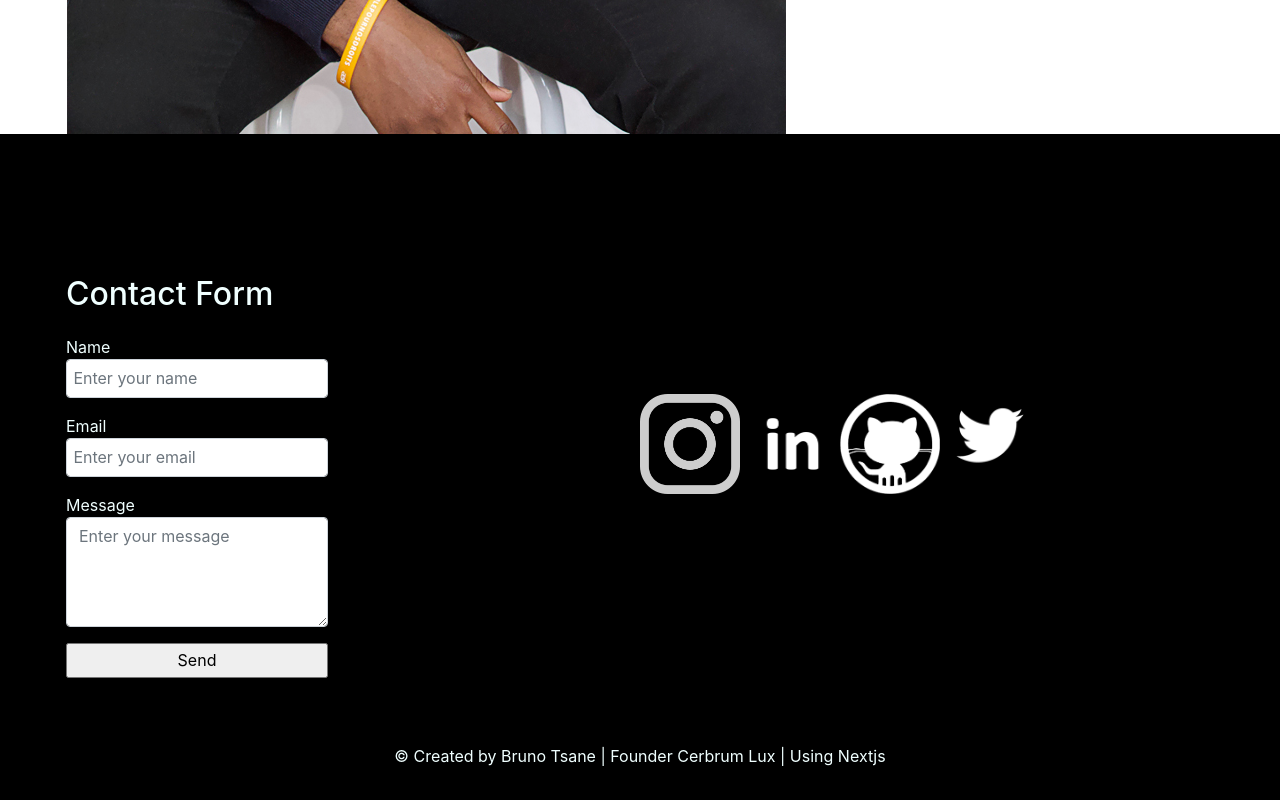
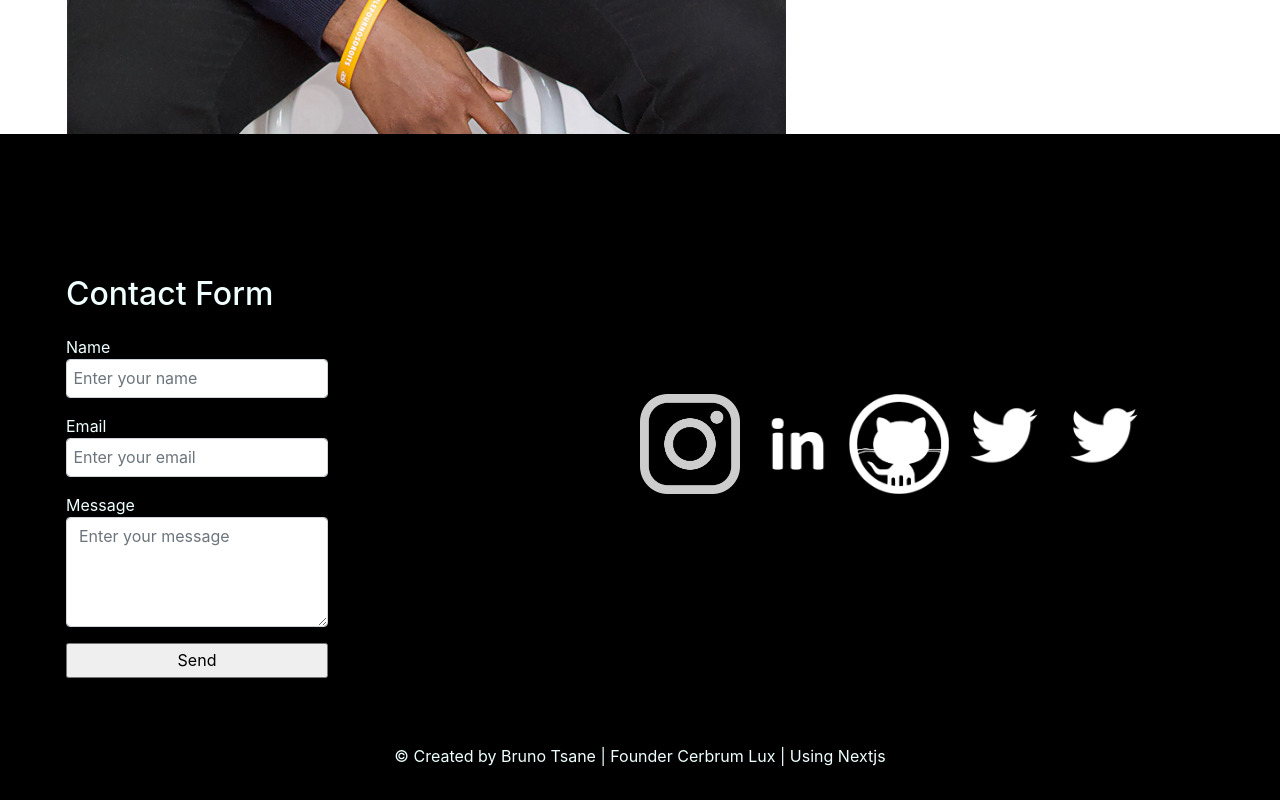
Before and after one commit to dtsane/bruno-cv, a Next.js app: page / in a window 1280 px wide. Shown: the part 1059-1859 px from the top of the page. Built offline with nearby package versions, Linux system fonts and the light colour scheme.

Commit message:
activating the footer images

```diff
--- a/components/Footer.jsx
+++ b/components/Footer.jsx
@@ -55,9 +55,12 @@ export default function Footer(){
             </form>
         </div>
         <div className={styles.contacts}>
-            <Image src={imgInsta} alt="Insta" width={100} height={100}/>
-            <Image src={imgLinkin} alt="Linkin" width={100} height={100}/>
-            <Image src={imgGit} alt="Git" width={100} height={100}/>
+            <a href="https://www.instagram.com/bruno_thecreator/"> <Image src={imgInsta} alt="Insta" width={100} height={100}/></a>
+            <a href="https://www.linkedin.com/in/bruno-tsane-0b255922a/"> <Image src={imgLinkin} alt="Linkin" width={100} height={100}/></a>
+            <a href="https://github.com/dtsane"> <Image src={imgGit} alt="Git" width={100} height={100}/></a>
+            <a href="https://twitter.com/bruno_tsane"> <Image src={imgTweet} alt="Tweeter" width={100} height={100}/></a>
+
+
             <Image src={imgTweet} alt="Tweeter" width={100} height={100}/>
         </div>
         </div>
```
